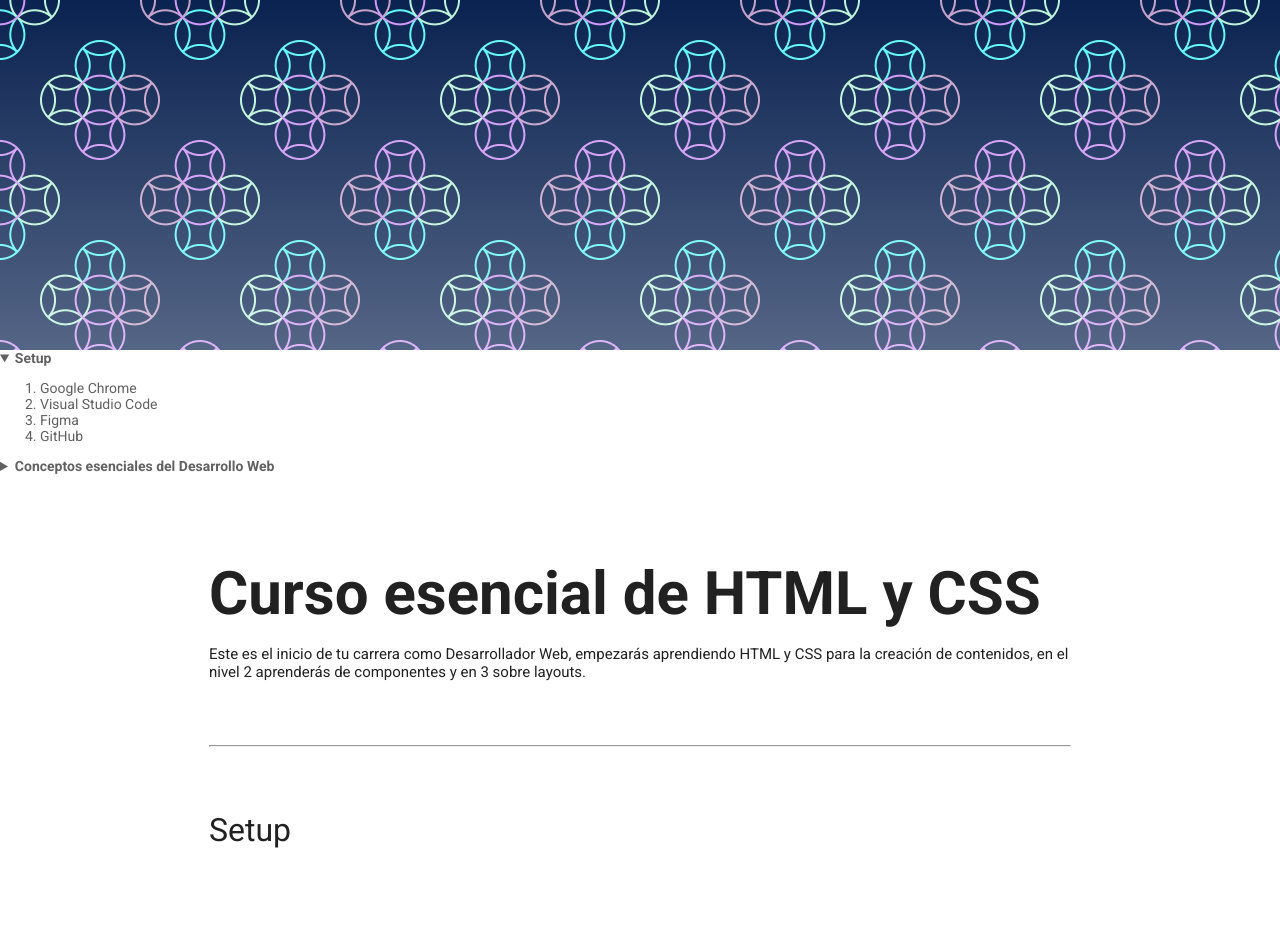
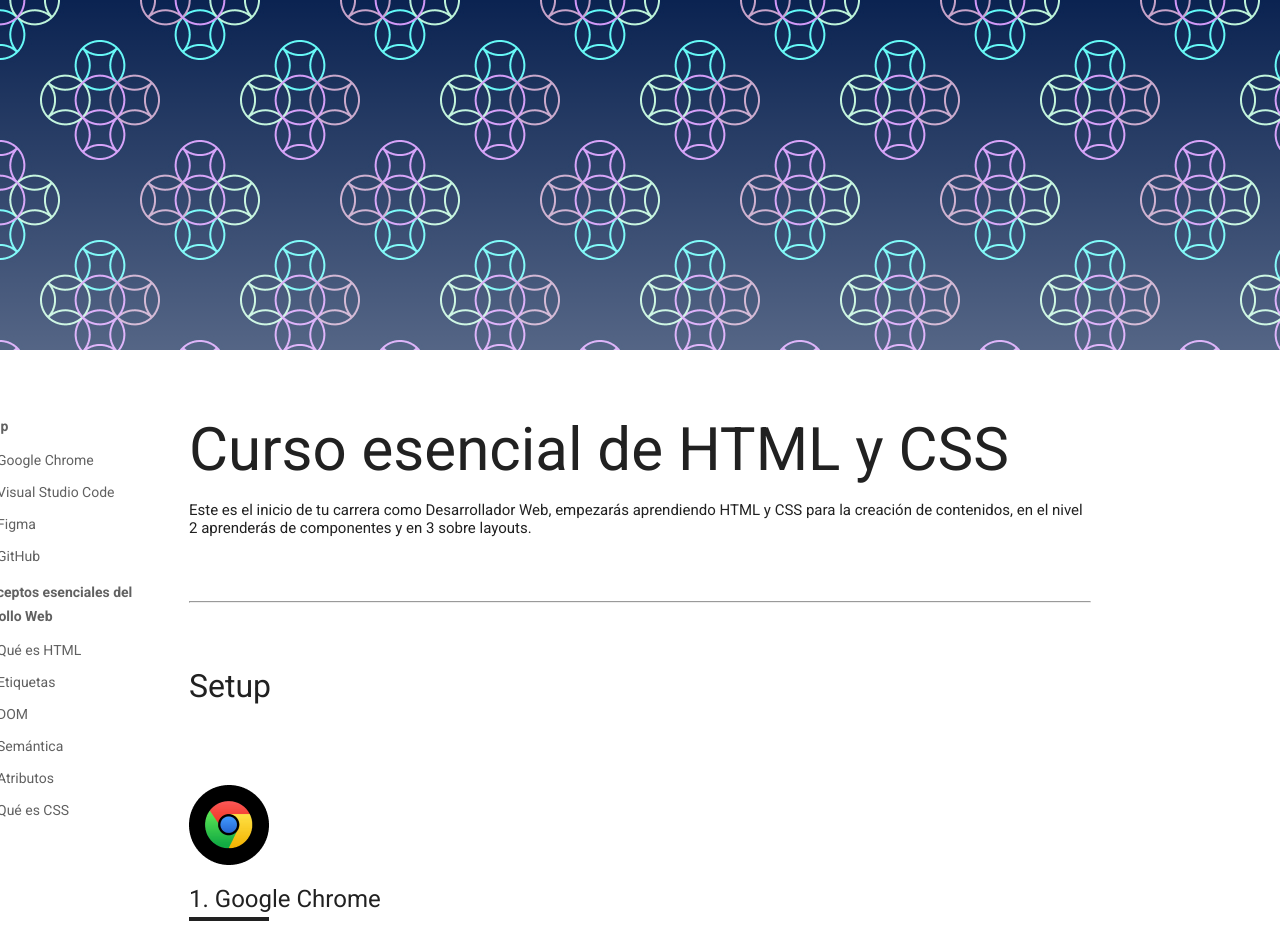
Before and after one commit to jsebastianreyes/Nemium, a plain HTML site: page index.html in a window 1280 px wide. Shown: the top 926 px of the page. Drawn offline with Linux system fonts and the light colour scheme.

Commit message:
menú lateral posicionado

```diff
--- a/css/style-physical.css
+++ b/css/style-physical.css
@@ -4,6 +4,9 @@
   --gray10: #616161;
 }
 
+html{
+   scroll-behavior: smooth;
+}
 
 /*Fuente personalizada*/
 
@@ -54,6 +57,7 @@ h1{
   margin-top: 64px;
   margin-bottom: 16px;
   /*font-size: 3.75em*/
+  font-weight: normal;
 }
 
 /* h1 ~ p{
@@ -64,6 +68,16 @@ header{
   font-size: 14px;
   color: var(--gray10);
   /* --gray10: red; */
+  position: absolute;
+  left: 0;
+  top: 0;
+  width: 188px;
+  left: -232px;
+  top: 64px;
+}
+
+header ol li{
+  margin-bottom: 16px;
 }
 
 header a{
@@ -77,6 +91,7 @@ header a:hover{
 
 nav details summary{
   font-weight: bold;
+  line-height: 24px;
 }
 
 .section-content:first-of-type{
@@ -96,6 +111,10 @@ h2{
    margin-top: 16px;
    font-weight: normal;
    margin-bottom: 24px;
+  /* position: sticky;
+  top: 0;
+  background: #fff; */
+
 
  }
 
@@ -108,9 +127,6 @@ h2{
   font-size: 16px;
 }
 
-.section-content{
-  margin-top: 164px;
-}
 
 .hero{
   height: 350px;
@@ -119,11 +135,18 @@ h2{
 
 .section-content{
   counter-reset: titleList;
+  margin-top: 164px;
+  position: relative;
 }
 
 .section-content h3{
   counter-increment: titleList;
-  padding-bottom: 4px;
+  padding-bottom: 8px;
+
+  position: sticky;
+  top: 0;
+  background: #fff;
+
 }
 
 .section-content h3::before{
@@ -132,10 +155,13 @@ h2{
 
 .section-content h3::after{
   content: "";
-  width: 32px;
+  width: 80px;
   height: 4px;
   background:var(--gray30);
   display: inline-block;
+  position: absolute;
+  left: 0;
+  bottom: 0;
 }
 
 .section-content + hr{
@@ -156,6 +182,7 @@ line-height: 24px;
 
 hr{
    margin: 64px 0;
+
 }
 
 blockquote{
@@ -174,17 +201,6 @@ blockquote span::before{
   content: "-";
 }
 
-.price{
-background: red;
-}
-
-.contact{
-  background: blue;
-}
-
-.conten-price, .conten-contact{
-  padding: 30px 10px;
-}
 
 .main{
 
@@ -197,5 +213,14 @@ background: red;
 
 .main-content{
   background: white;
-  padding: 20px;
+  /* padding: 20px; */
 }
+
+.header-content{
+  position: relative;
+}
+
+.header{
+  position: sticky;
+  top: 0;
+}
--- a/index.html
+++ b/index.html
@@ -13,6 +13,10 @@
 </head>
 <body>
   <div class="hero"></div>
+  <div class="header">
+    <div class="wrapper">
+      <div class="header-content">
+
         <header>
           <nav>
           <details open>
@@ -27,7 +31,7 @@
             </ol>
           </details>
 
-    <details>
+          <details open>
             <summary>
               Conceptos esenciales del Desarrollo Web
 
@@ -46,7 +50,9 @@
 
           </nav>
         </header>
-
+      </div>
+    </div>
+  </div>
   <main class="main">
     <div class="wrapper">
       <div class="main-content">
```
Lines whose indentation alone changed are shown as unchanged.
